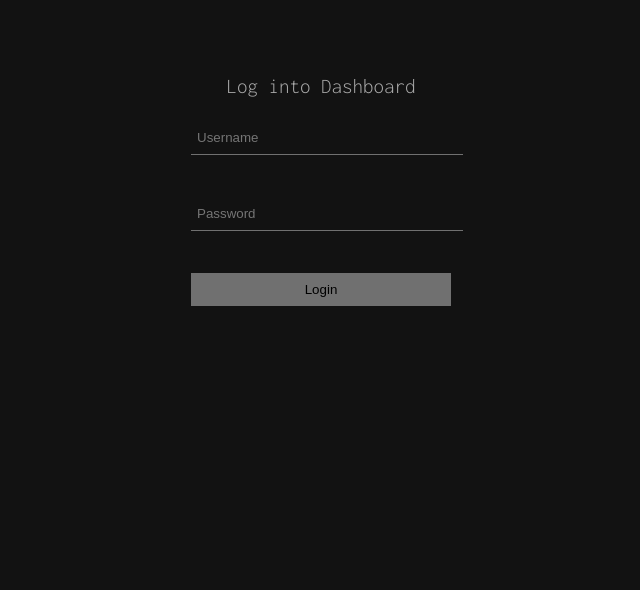
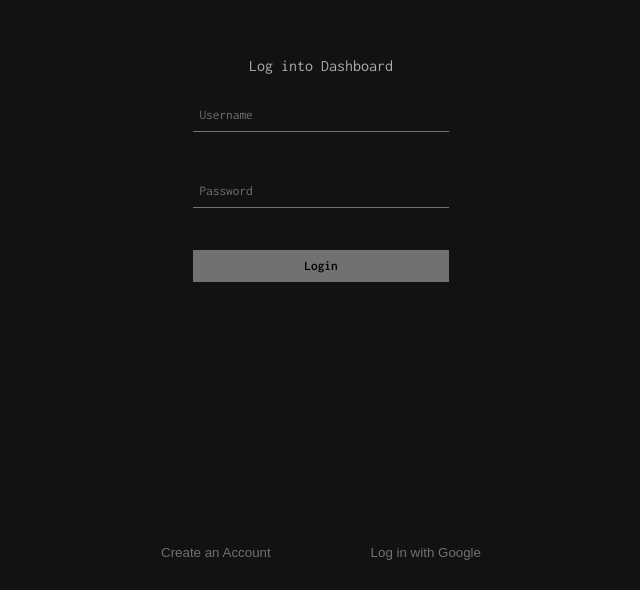
Before and after one commit to sanskar127/5ecure_0, a React (Vite) app: page /login in a window 1280 px wide. Shown: the part 210-800 px from the top of the page, without its empty margins (319-959 px from the left). Built offline with nearby package versions, Linux system fonts and the light colour scheme.

Commit message:
Login Form Designed

```diff
--- a/src/Components/Login.jsx
+++ b/src/Components/Login.jsx
@@ -14,10 +14,9 @@ const Login = () => {
                     <input type="password" name="passwd" placeholder='Password' />
                 </div>
 
-                {/* <div className="input gg">
+                <div className="input">
                     <input type="submit" value="Login" />
-                </div> */}
-                <button className="test">Login</button>
+                </div>
             </form>
         </div>
     )
--- a/src/Components/stylesheet.css
+++ b/src/Components/stylesheet.css
@@ -1,10 +1,17 @@
 :root {
     --primary: rgba(255, 255, 255, 40%);
     --secondary: #ffffff;
+    --font: rgba(255, 255, 255, 40%);
+}
+
+::placeholder {
+    font-family: Inconsolata;
+    font-weight: 400;
+    color: var(--font);
 }
 
 .Login {
-    width: 100%;
+    width: 80%;
     height: auto;
     text-align: center;
 }
@@ -12,18 +19,20 @@
 .Login h3 {
     color: rgba(217, 217, 217, 0.77);
     font-family: Inconsolata;
-    font-size: 21px;
-    font-weight: 300;
+    font-size: 16px;
+    font-weight: 400;
     margin-bottom: 24px;
 }
 
 .input {
     width: 100%;
     margin-bottom: 42px;
+    box-sizing: border-box;
 }
 
 input {
-    width: 100%;
+    width: 95%;
+    color: var(--font);
     background-color: transparent;
     outline: 0;
     border: none;
@@ -33,18 +42,12 @@ input {
 }
 
 input[type=submit] {
+    font-family: Inconsolata;
+    font-weight: 600;
     width: 100%;
     color: #000000;
     outline: 0;
     border: none;
     background-color: var(--primary);
+    cursor: pointer;
 }
-
-.test {
-    width: 100%;
-    color: #000000;
-    outline: 0;
-    border: none;
-    background-color: var(--primary);
-    padding: 9px 6px;
-}
--- a/src/Pages/Form/Form.jsx
+++ b/src/Pages/Form/Form.jsx
@@ -2,12 +2,19 @@ import React from 'react'
 import './stylesheet.css'
 import ReactScrollWheelHandler from 'react-scroll-wheel-handler'
 import Login from '../../Components/Login'
+import { useNavigate } from 'react-router-dom'
 
 const Form = () => {
+    const navigate = useNavigate()
     return (
-        <ReactScrollWheelHandler>
+        <ReactScrollWheelHandler
+        upHandler={() => navigate('/')}>
             <div className='bar'>
                 <Login/>
+                <div className="switchTo">
+                    <button>Create an Account</button>
+                    <button>Log in with Google</button>
+                </div>
             </div>
         </ReactScrollWheelHandler>
     )
--- a/src/Pages/Form/stylesheet.css
+++ b/src/Pages/Form/stylesheet.css
@@ -1,7 +1,7 @@
 .bar {
-    position: fixed;
+    position: absolute;
     height: 100%;
-    width: 260px;
+    width: 320px;
     top: 50%;
     left: 50%;
     transform: translate(-50%, -50%);
@@ -10,3 +10,24 @@
     align-items: center;
     justify-content: center;
 }
+
+.switchTo {
+    width: 100%;
+    position: absolute;
+    bottom: 30px;
+    display: flex;
+    justify-content: space-between;
+}
+
+.switchTo button {
+    background: transparent;
+    outline: 0;
+    border: none;
+    cursor: pointer;
+    color: rgba(255, 255, 255, 40%);
+    transition: .6s;
+}
+
+.switchTo button:hover, .switchTo button:focus {
+    color: #ffffff;
+}
--- a/src/Pages/Home/stylesheet.css
+++ b/src/Pages/Home/stylesheet.css
@@ -1,5 +1,5 @@
 :root {
-    --arrow: rgba(255, 255, 255, 80%);
+    --arrow: rgba(255, 255, 255, 40%);
     --arrow-alt: rgb(255, 255, 255);
 }
 
@@ -57,7 +57,7 @@
 }
 
 .navigate span {
-    color: rgba(255, 255, 255, 30%);
+    color: var(--arrow);
     font-size: 14px;
 }
 
--- a/src/index.css
+++ b/src/index.css
@@ -2,16 +2,22 @@
 
 :root {
   /* font-family: Inter, system-ui, Avenir, Helvetica, Arial, sans-serif; */
-  font-family: 'Inconsolata', monospace;
   color-scheme: dark;
 }
 
 * {
   margin: 0;
   padding: 0;
+  -ms-user-select: none;
+  -moz-user-select: none;
+  -webkit-user-select: none;
+  -webkit-touch-callout: none;
+  -khtml-user-select: none;
+  user-select: none;
 }
 
 body {
+  font-family: 'Inconsolata', monospace;
   margin: 0;
   padding: 0;
   box-sizing: border-box;
```
Also changed, not shown: 1 other file (tests, documents, lock files or other folders).
